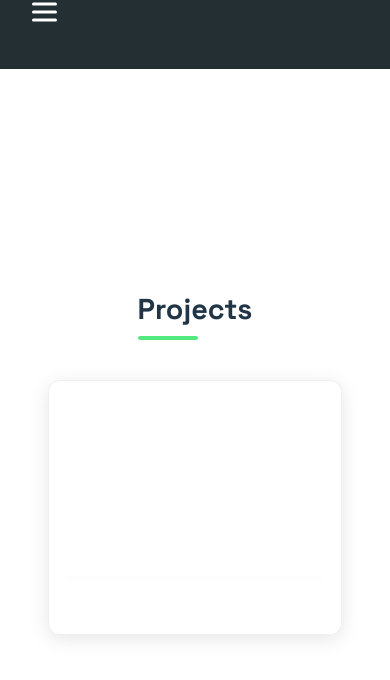
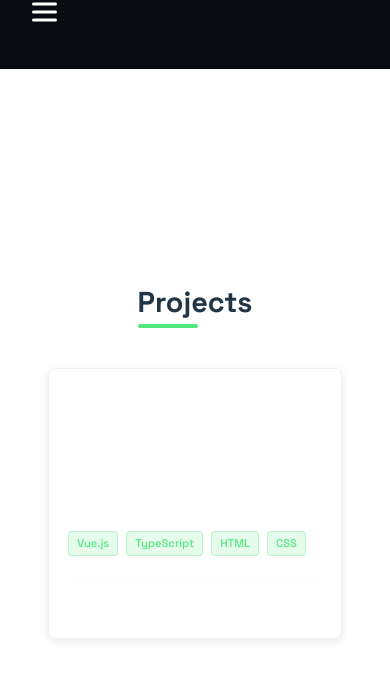
Before and after one commit to jt177828/personal-website, a Vue app: page /projects in a window 390 px wide. Shown: the top 680 px of the page. Built offline with nearby package versions, Linux system fonts and the light colour scheme.

Commit message:
background colours

```diff
--- a/src/components/Navbar.vue
+++ b/src/components/Navbar.vue
@@ -38,7 +38,7 @@ export default {
   top: 0;
   left: 0;
   width: 100%;
-  background-color: rgba(25, 36, 41, 0.95);
+  background-color: #080b0f;
   z-index: 1000;
   transition: all 0.3s ease;
 }
--- a/src/style.css
+++ b/src/style.css
@@ -7,7 +7,7 @@
 
   color-scheme: light dark;
   color: rgba(255, 255, 255, 0.87);
-  background-color: #192429;
+  background-color: #080b0f;
 
   font-synthesis: none;
   text-rendering: optimizeLegibility;
@@ -23,6 +23,11 @@ a {
 }
 a:hover {
   color: white;
+}
+
+h2 {
+  font-size: 0.8rem;
+  line-height: 1.2;
 }
 
 body {
--- a/src/views/About.vue
+++ b/src/views/About.vue
@@ -59,7 +59,7 @@
               </div>
 
               <div class="skills-category">
-                <h3 class="category-title">Frameworks & Libraries</h3>
+                <h3 class="category-title">Frameworks + libraries</h3>
                 <div class="skills-grid">
                   <div class="skill-item">
                     <i class="devicon-vuejs-plain colored"></i>
@@ -97,8 +97,12 @@
               </div>
 
               <div class="skills-category">
-                <h3 class="category-title">Tools & Technologies</h3>
+                <h3 class="category-title">Tools + technologies</h3>
                 <div class="skills-grid">
+                  <div class="skill-item">
+                    <i class="devicon-linux-plain"></i>
+                    <span class="skill-name">Linux</span>
+                  </div>
                   <div class="skill-item">
                     <i class="devicon-git-plain colored"></i>
                     <span class="skill-name">Git</span>
@@ -179,11 +183,10 @@
   }
 
   .about-card {
-    background-color: rgba(255, 255, 255, 0.03);
     border: 1px solid rgba(204, 204, 204, 0.2);
-    border-radius: 12px;
-    padding: 2rem;
-    box-shadow: 0 4px 20px rgba(0, 0, 0, 0.1);
+    border-radius: 8px;
+    padding: 1rem;
+    box-shadow: 0 4px 8px rgba(0, 0, 0, 0.1);
   }
 
   .intro {
@@ -237,11 +240,10 @@
   }
 
   .skills-category {
-    background-color: rgba(255, 255, 255, 0.03);
     border: 1px solid rgba(204, 204, 204, 0.2);
-    border-radius: 12px;
-    padding: 1.5rem;
-    box-shadow: 0 4px 20px rgba(0, 0, 0, 0.1);
+    border-radius: 8px;
+    padding: 1.2rem;
+    box-shadow: 0 4px 8px rgba(0, 0, 0, 0.1);
   }
 
   .category-title {
--- a/src/views/Courses.vue
+++ b/src/views/Courses.vue
@@ -1,6 +1,6 @@
 <template>
   <div class="coursework-page">
-    <h2 class="page-title">Coursework</h2>
+    <h2 class="page-title">Courses</h2>
 
     <!-- Spring 2025 Section -->
     <div class="term-section">
@@ -166,8 +166,7 @@
   border-radius: 12px;
   padding: 1.25rem;
   margin: 1rem 0;
-  background-color: rgba(255, 255, 255, 0.03);
-  box-shadow: 0 4px 15px rgba(0, 0, 0, 0.08);
+  box-shadow: 0 4px 8px rgba(0, 0, 0, 0.08);
   transition: all 0.3s ease;
 }
 
--- a/src/views/Projects.vue
+++ b/src/views/Projects.vue
@@ -5,7 +5,15 @@
     <div class="card">
       <div class="card-content">
         <h3 class="project-title">Personal website</h3>
-        <p class="project-description">Built a Vue.js + TypeScript website to showcase my experiences</p>
+        <p class="project-description">Built a Vue.js + TypeScript personal portfolio website</p>
+
+        <div class="tech-container">
+          <span class="tech-tag">Vue.js</span>
+          <span class="tech-tag">TypeScript</span>
+          <span class="tech-tag">HTML</span>
+          <span class="tech-tag">CSS</span>
+        </div>
+
         <div class="card-footer">
           <a href="https://github.com/jt177828/personal-website" target="_blank" class="github-link">
             <span class="link-text">View on Github</span>
@@ -16,6 +24,19 @@
     </div>
   </div>
 </template>
+
+<script setup>
+// You can replace this with your actual data structure
+// const projects = [
+//   {
+//     title: "Personal website",
+//     description: "Built a Vue.js + TypeScript website to showcase my experiences",
+//     technologies: ["Vue.js", "TypeScript", "HTML", "CSS"],
+//     githubUrl: "https://github.com/jt177828/personal-website"
+//   },
+//   // Add more projects here
+// ]
+</script>
 
 <style scoped>
 .projects-page {
@@ -46,11 +67,10 @@
 
 .card {
   border: 1px solid rgba(204, 204, 204, 0.3);
-  border-radius: 12px;
+  border-radius: 8px;
   padding: 1.5rem;
   margin: 1.5rem 0;
-  background-color: rgba(255, 255, 255, 0.03);
-  box-shadow: 0 4px 20px rgba(0, 0, 0, 0.1);
+  box-shadow: 0 2px 8px rgba(0, 0, 0, 0.1);
   transition: all 0.3s ease;
 }
 
@@ -69,8 +89,33 @@
 
 .project-description {
   color: rgba(255, 255, 255, 0.7);
+  margin-bottom: 1rem;
+  line-height: 1.6;
+}
+
+/* New styles for technology tags */
+.tech-container {
+  display: flex;
+  flex-wrap: wrap;
+  gap: 0.5rem;
   margin-bottom: 1.5rem;
-  line-height: 1.6;
+}
+
+.tech-tag {
+  display: inline-block;
+  background-color: rgba(84, 232, 128, 0.15);
+  color: #54e880;
+  font-size: 0.75rem;
+  font-weight: 500;
+  padding: 0.25rem 0.6rem;
+  border-radius: 4px;
+  border: 1px solid rgba(84, 232, 128, 0.3);
+  transition: all 0.2s ease;
+}
+
+.tech-tag:hover {
+  background-color: rgba(84, 232, 128, 0.25);
+  transform: translateY(-2px);
 }
 
 .card-footer {
@@ -120,5 +165,10 @@
   .card {
     padding: 1.2rem;
   }
+
+  .tech-tag {
+    font-size: 0.7rem;
+    padding: 0.2rem 0.5rem;
+  }
 }
 </style>
```
